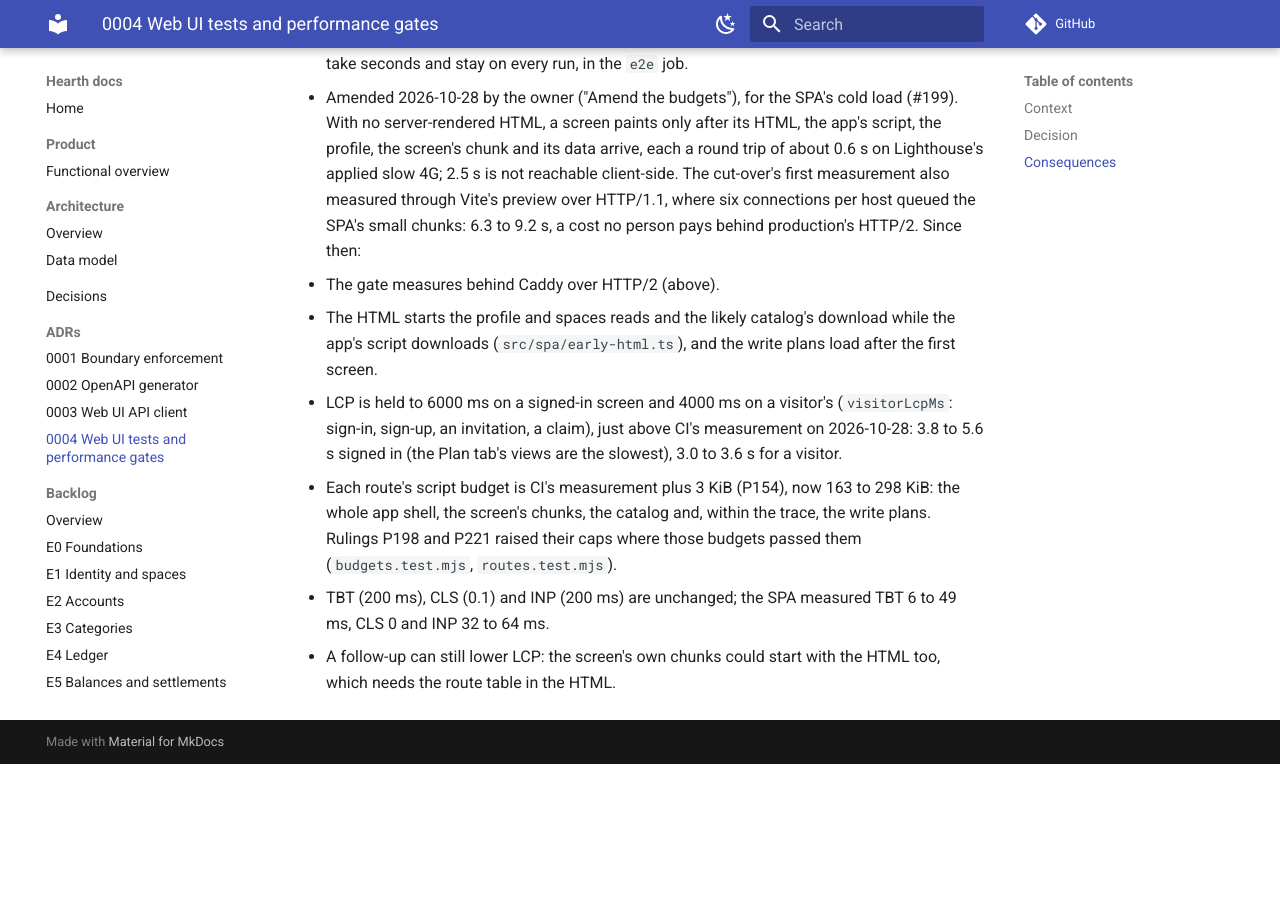
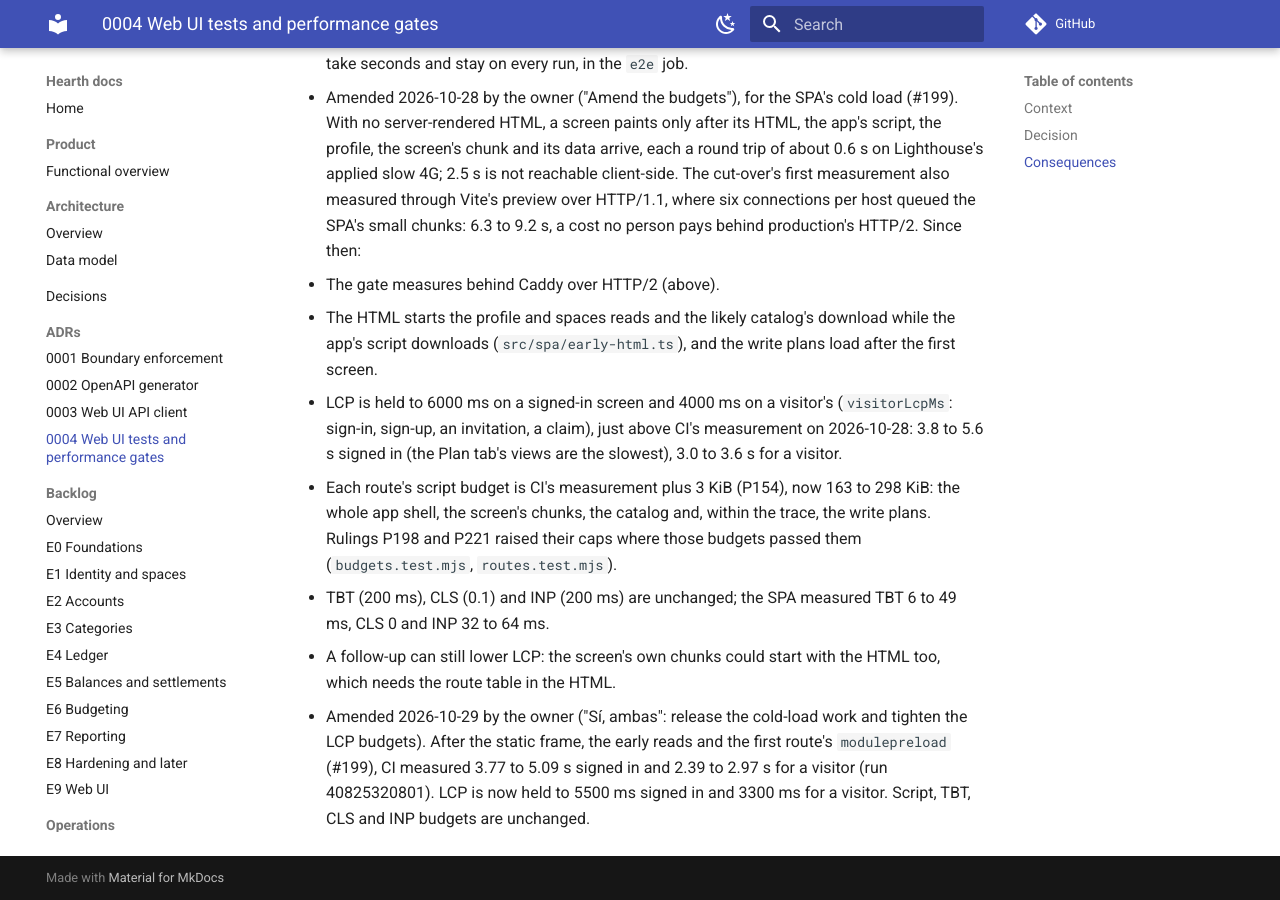
Before and after one commit to Facabore/Hearth, an MkDocs documentation site: the page built from docs/adr/0004-web-ui-testing-and-performance-gates.md, in a window 1280 px wide and 900 px high, scrolled down 2246 px. Built offline with MkDocs 1.6.1 and Material for MkDocs 9.7.7, drawn with Linux system fonts in a browser that asks for light colours; comment, search, counter and statistics services are not loaded; before the commit the page ends 3010 px from its top, so only the background shows below that.

Commit message:
perf(ci): hold the SPA's cold-load LCP to 5500 ms signed in and 3300 ms for visitors (Refs #199)

```diff
--- a/docs/adr/0004-web-ui-testing-and-performance-gates.md
+++ b/docs/adr/0004-web-ui-testing-and-performance-gates.md
@@ -31,3 +31,4 @@ The owner kept React and Next.js on one condition: the UI must be fast, with Cor
   - Each route's script budget is CI's measurement plus 3 KiB (P154), now 163 to 298 KiB: the whole app shell, the screen's chunks, the catalog and, within the trace, the write plans. Rulings P198 and P221 raised their caps where those budgets passed them (`budgets.test.mjs`, `routes.test.mjs`).
   - TBT (200 ms), CLS (0.1) and INP (200 ms) are unchanged; the SPA measured TBT 6 to 49 ms, CLS 0 and INP 32 to 64 ms.
   - A follow-up can still lower LCP: the screen's own chunks could start with the HTML too, which needs the route table in the HTML.
+- Amended 2026-10-29 by the owner ("Sí, ambas": release the cold-load work and tighten the LCP budgets). After the static frame, the early reads and the first route's `modulepreload` (#199), CI measured 3.77 to 5.09 s signed in and 2.39 to 2.97 s for a visitor (run 40825320801). LCP is now held to 5500 ms signed in and 3300 ms for a visitor. Script, TBT, CLS and INP budgets are unchanged.
```
Also changed, not shown: 2 other files.
